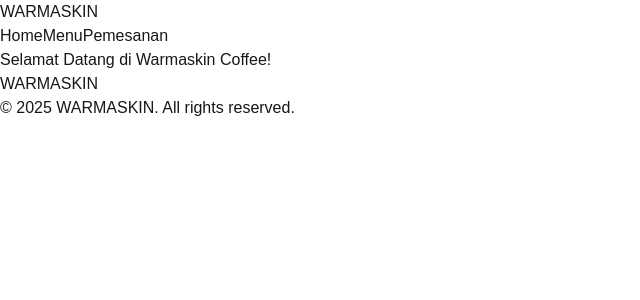
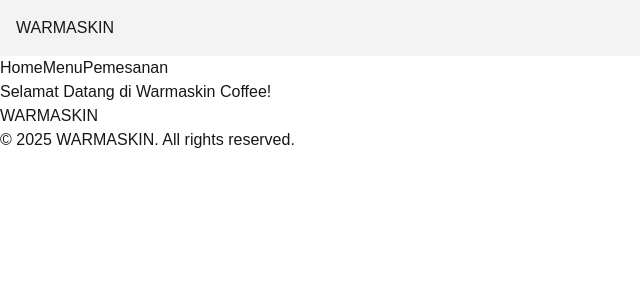
Before and after one commit to akmalghandi20/lagrande-pbs, a Next.js app in the folder frontend/: page / in a window 1280 px wide. Shown: the top 300 px of the page, without its empty margins (0-640 px from the left). Built offline with nearby package versions, Linux system fonts and the light colour scheme.

Commit message:
dayan: memengedit tampilan header

```diff
--- a/frontend/component/header.tsx
+++ b/frontend/component/header.tsx
@@ -1,6 +1,11 @@
 export default function Header() {
   return (
-    <header>
+    <header style={{backgroundColor: '#f3f3f3',
+    padding: '1rem',
+    display: 'flex',
+    justifyContent: 'space-between',
+    alignItems: 'center',
+    }}>
       <h1>WARMASKIN</h1>
     </header>
   );
```
